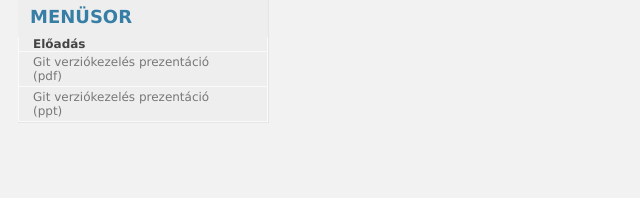
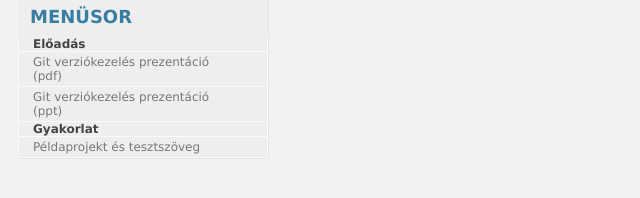
Before and after one commit to szcs1986/git_prezentacio, a plain HTML site: page menu.html in a window 1280 px wide. Shown: the whole page, without its empty margins (0-640 px from the left). Drawn offline with Linux system fonts and the light colour scheme.

Commit message:
Új menüpont kialakítása az ellenőrző tesztkérdések és a tömörített repo letöltéséhez

```diff
--- a/menu.html
+++ b/menu.html
@@ -15,6 +15,11 @@
 				<li><a href="GitPrezentacio_20161207.pdf" target="mainframe"> Git verziókezelés prezentáció<br> (pdf) </a></li>
 				<li><a href="GitPrezentacio_20161207.ppt" target="mainframe"> Git verziókezelés prezentáció<br> (ppt) </a></li>
 		</ul>
+		<ul>
+			<li><div class="sidenavActive">Gyakorlat</a></div></li>
+				<li><a href="git_prezentacio_repo_es_tesztkerdesek.rar" target="mainframe"> Példaprojekt és tesztszöveg</li>
+		</ul>
+
     </div>
 </BODY>
 </HTML>
```
Also changed, not shown: 2 other files.
